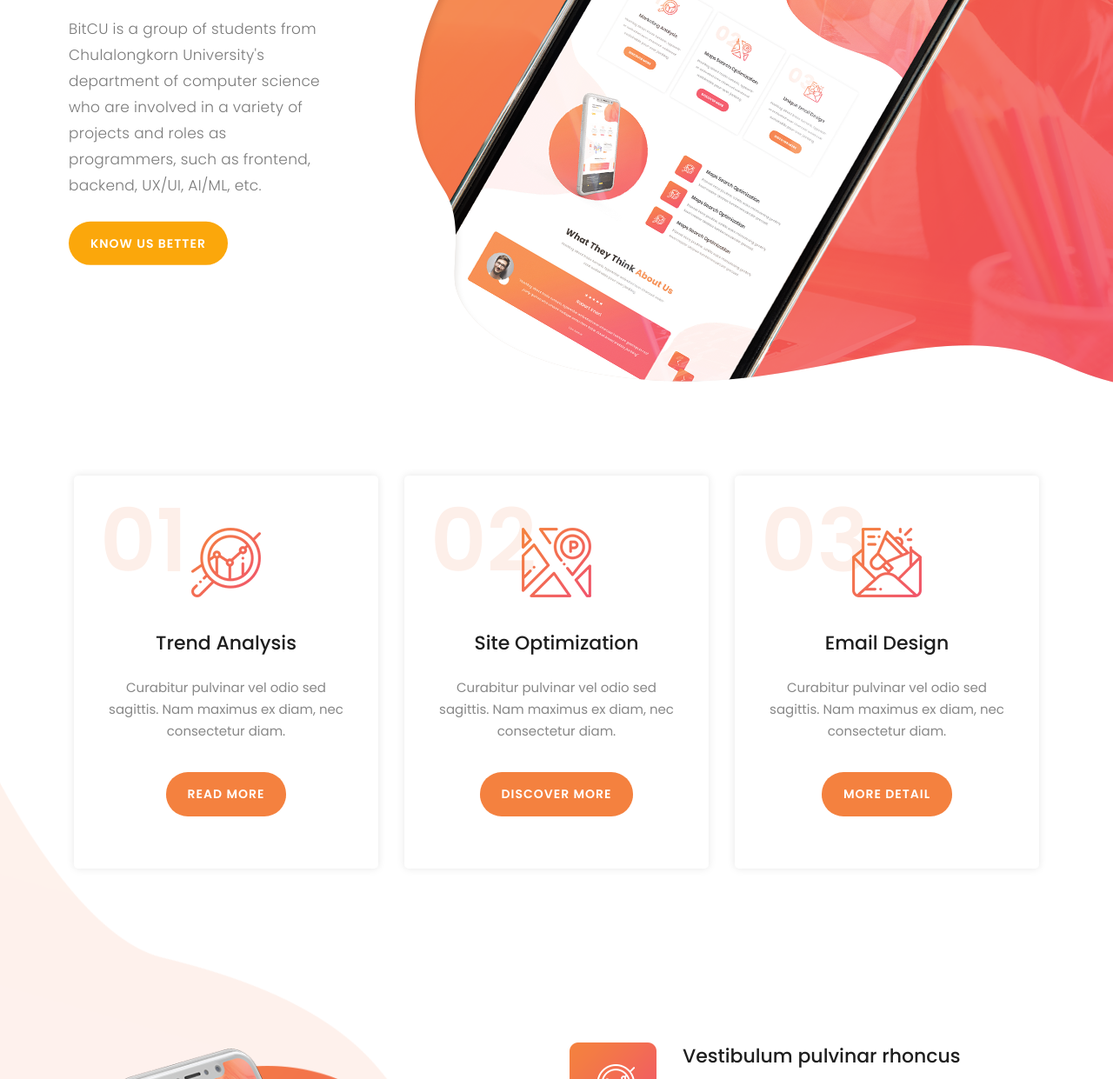
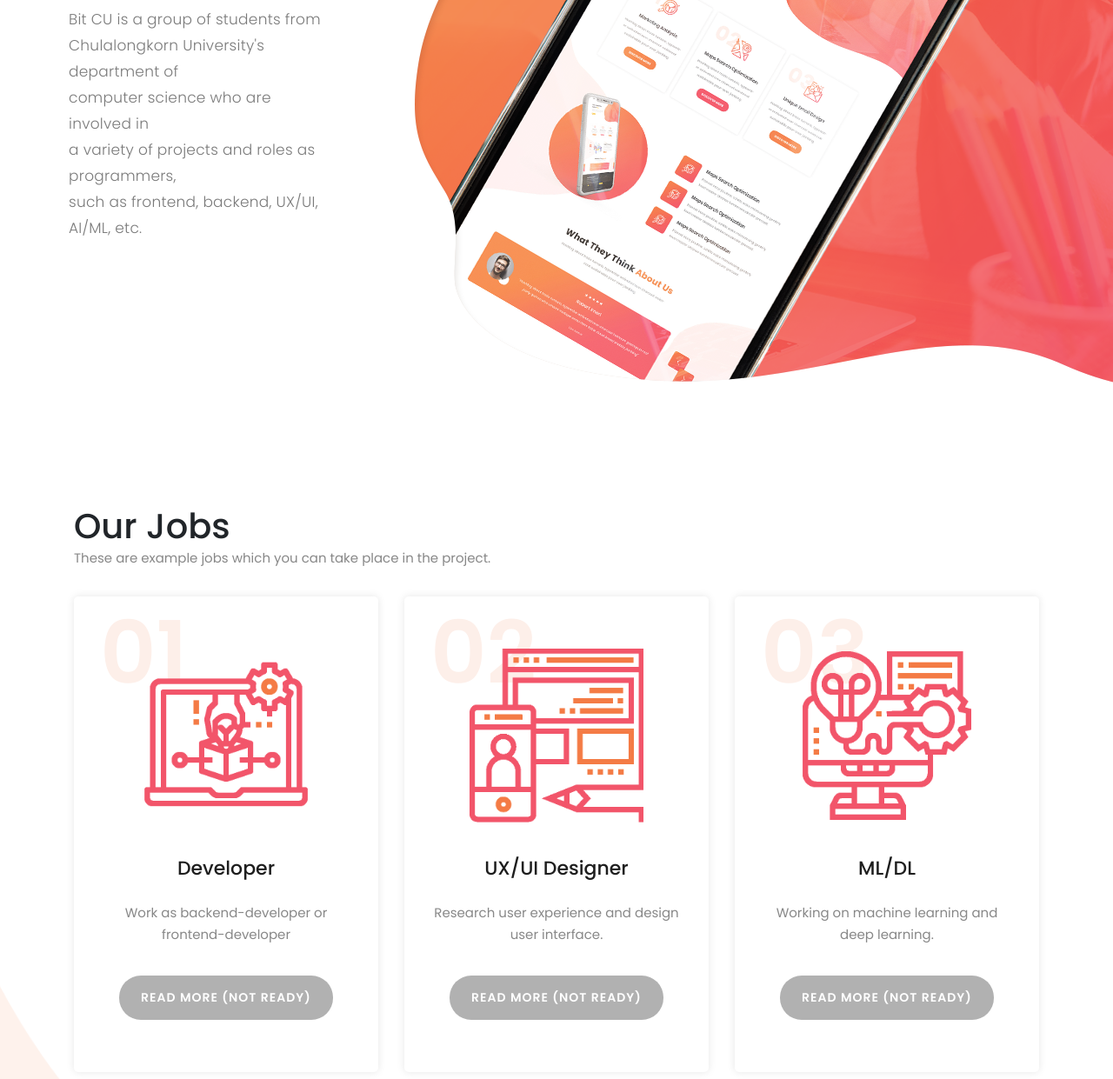
Before and after one commit to cu-devclub/cu-devclub.github.io, a plain HTML site: page index.html in a window 1280 px wide. Shown: the part 353-1594 px from the top of the page at 87% size. Drawn offline with Linux system fonts and the light colour scheme.

Commit message:
Jobs View

```diff
--- a/assets/css/templatemo-lava.css
+++ b/assets/css/templatemo-lava.css
@@ -181,6 +181,21 @@ a.main-button:hover {
   background-color: #f1556a;
 }
 
+a.main-button-not-ready {
+  font-size: 14px;
+  border-radius: 25px;
+  padding: 15px 25px;
+  background-color: #B1B1B1;
+  text-transform: uppercase;
+  color: #fff;
+  font-weight: 600;
+  letter-spacing: 1px;
+  -webkit-transition: all 0.3s ease 0s;
+  -moz-transition: all 0.3s ease 0s;
+  -o-transition: all 0.3s ease 0s;
+  transition: all 0.3s ease 0s;
+}
+
 button.main-button {
   outline: none;
   border: none;
@@ -228,6 +243,12 @@ button.main-button:hover {
   text-align: center;
 }
 
+.left-heading {
+  position: left;
+  align-self: left;
+  margin-top: 5%;
+  transform: perspective(1px) translateY(-30%) !important;
+}
 
 /*
 ---------------------------------------------
@@ -758,10 +779,20 @@ about
 }
 
 .features-item {
+  margin-top: 10px;
   border-radius: 5px;
   padding: 60px 30px;
   text-align: center;
   box-shadow: 0px 0px 10px rgba(0,0,0,0.1);
+}
+
+.features-item h1 {
+  font-weight: 900;
+  font-size: 52px;
+  line-height: 80px;
+  letter-spacing: 1px;
+  margin-bottom: 30px;
+  color: #191a20;
 }
 
 .features-item h2 {
@@ -793,6 +824,10 @@ about
   display: inline-block;
 }
 
+.features-item .main-button-not-ready {
+  margin-top: 35px;
+  display: inline-block;
+}
 
 /*
 ---------------------------------------------
--- a/index.html
+++ b/index.html
@@ -56,7 +56,7 @@ https://templatemo.com/tm-540-lava-landing-page
                         <!-- ***** Menu Start ***** -->
                         <ul class="nav">
                             <li class="scroll-to-section"><a href="#welcome" class="menu-item">Home</a></li>
-                            <li class="scroll-to-section"><a href="#about" class="menu-item">About</a></li>
+                            <li class="scroll-to-section"><a href="#about" class="menu-item">Jobs</a></li>
                             <li class="scroll-to-section"><a href="#testimonials" class="menu-item">Teams</a>
                             </li>
                             <li class="submenu">
@@ -93,11 +93,12 @@ https://templatemo.com/tm-540-lava-landing-page
                 <div class="row">
                     <div class="left-text col-lg-6 col-md-12 col-sm-12 col-xs-12"
                         data-scroll-reveal="enter left move 30px over 0.6s after 0.4s">
-                        <h1>Who are we ?</h1>
-                        <p>BitCU is a group of students from Chulalongkorn University's
-                            department of computer science who are involved in a variety
-                            of projects and roles as programmers, such as frontend, backend, UX/UI, AI/ML, etc.</p>
-                        <a href="#about" class="main-button-slider">KNOW US BETTER</a>
+                        <h1>Who are <em>we ?</em></h1>
+                        <p>Bit CU is a group of students from <br>
+                            Chulalongkorn University's department of <br>
+                            computer science who are involved in <br>
+                            a variety of projects and roles as programmers, <br>
+                            such as frontend, backend, UX/UI, AI/ML, etc.</p>
                     </div>
                 </div>
             </div>
@@ -109,18 +110,22 @@ https://templatemo.com/tm-540-lava-landing-page
     <!-- ***** Features Big Item Start ***** -->
     <section class="section" id="about">
         <div class="container">
+            <div class="left-heading">
+                <h1>Our Jobs</h1>
+                <p>These are example jobs which you can take place in the project.</p>
+            </div>
             <div class="row">
+                <div class="col-lg-8 offset-lg-2"></div>
                 <div class="col-lg-4 col-md-6 col-sm-12 col-xs-12"
                     data-scroll-reveal="enter left move 30px over 0.6s after 0.4s">
                     <div class="features-item">
                         <div class="features-icon">
                             <h2>01</h2>
-                            <img src="assets/images/features-icon-1.png" alt="">
-                            <h4>Trend Analysis</h4>
-                            <p>Curabitur pulvinar vel odio sed sagittis. Nam maximus ex diam, nec consectetur diam.</p>
-                            <a href="#testimonials" class="main-button">
-                                Read More
-                            </a>
+                            <img src="assets/images/software-developer.png" alt="" width="200" height="200">
+                            <h4>Developer</h4>
+                            <p>Work as backend-developer or frontend-developer</p>
+                            <!-- ***** <a href="#testimonials" class="main-button"> Read More </a>***** -->
+                            <a href = "#about" class = "main-button-not-ready">Read More (Not Ready)</a>
                         </div>
                     </div>
                 </div>
@@ -129,12 +134,11 @@ https://templatemo.com/tm-540-lava-landing-page
                     <div class="features-item">
                         <div class="features-icon">
                             <h2>02</h2>
-                            <img src="assets/images/features-icon-2.png" alt="">
-                            <h4>Site Optimization</h4>
-                            <p>Curabitur pulvinar vel odio sed sagittis. Nam maximus ex diam, nec consectetur diam.</p>
-                            <a href="#testimonials" class="main-button">
-                                Discover More
-                            </a>
+                            <img src="assets/images/ux-design.png" alt="" width="200" height="200">
+                            <h4>UX/UI Designer</h4>
+                            <p>Research user experience and design user interface.</p>
+                            <!-- ***** <a href="#testimonials" class="main-button"> Read More </a>***** -->
+                            <a href = "#about" class = "main-button-not-ready">Read More (Not Ready)</a>
                         </div>
                     </div>
                 </div>
@@ -143,12 +147,11 @@ https://templatemo.com/tm-540-lava-landing-page
                     <div class="features-item">
                         <div class="features-icon">
                             <h2>03</h2>
-                            <img src="assets/images/features-icon-3.png" alt="">
-                            <h4>Email Design</h4>
-                            <p>Curabitur pulvinar vel odio sed sagittis. Nam maximus ex diam, nec consectetur diam.</p>
-                            <a href="#testimonials" class="main-button">
-                                More Detail
-                            </a>
+                            <img src="assets/images/machine-learning.png" alt="" width="200" height="200">
+                            <h4>ML/DL</h4>
+                            <p>Working on machine learning and deep learning.</p>
+                            <!-- ***** <a href="#testimonials" class="main-button"> Read More </a>***** -->
+                            <a href = "#about" class = "main-button-not-ready">Read More (Not Ready)</a>
                         </div>
                     </div>
                 </div>
```
Also changed, not shown: assets/images/machine-learning.png (added), assets/images/software-developer.png (added), assets/images/ux-design.png (added).
